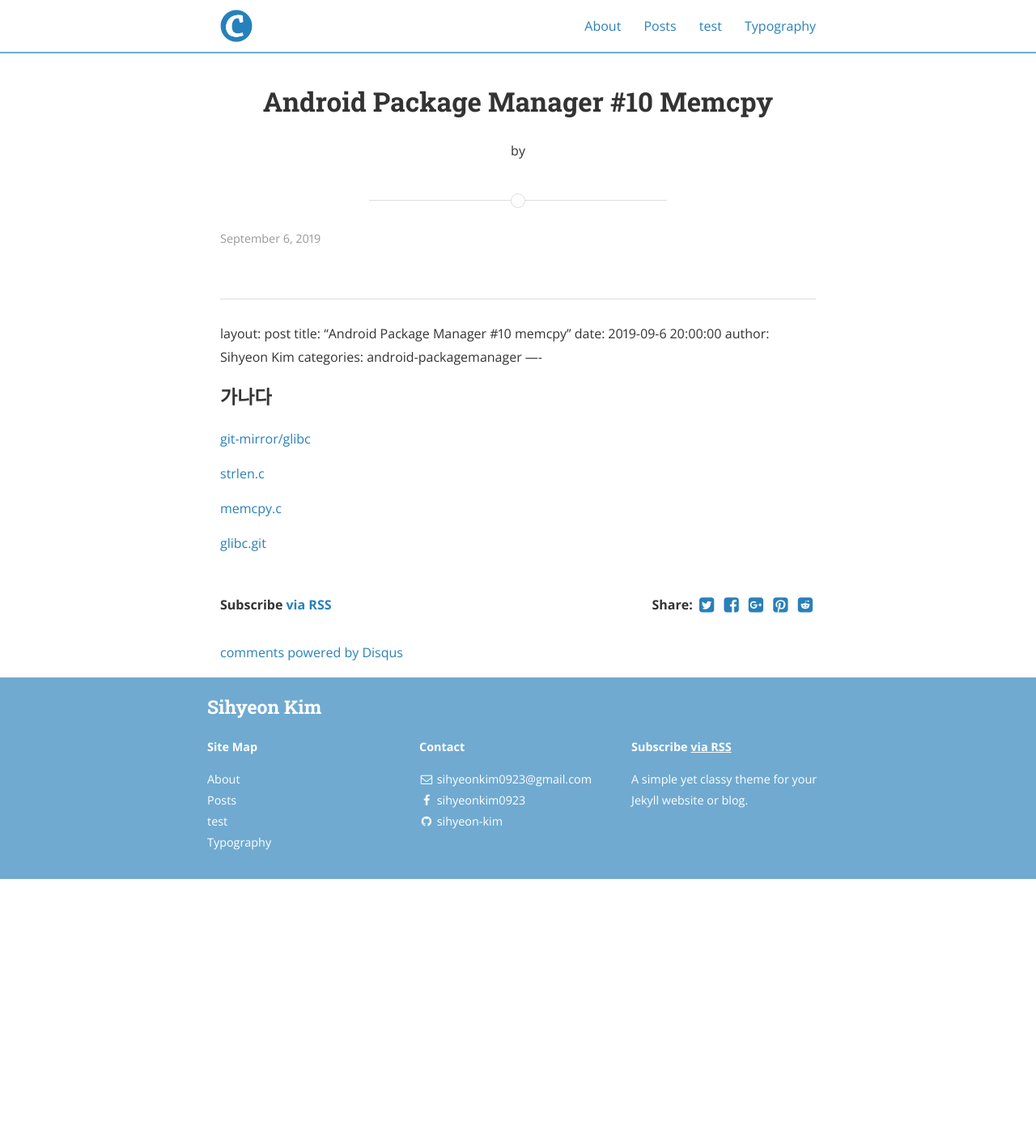
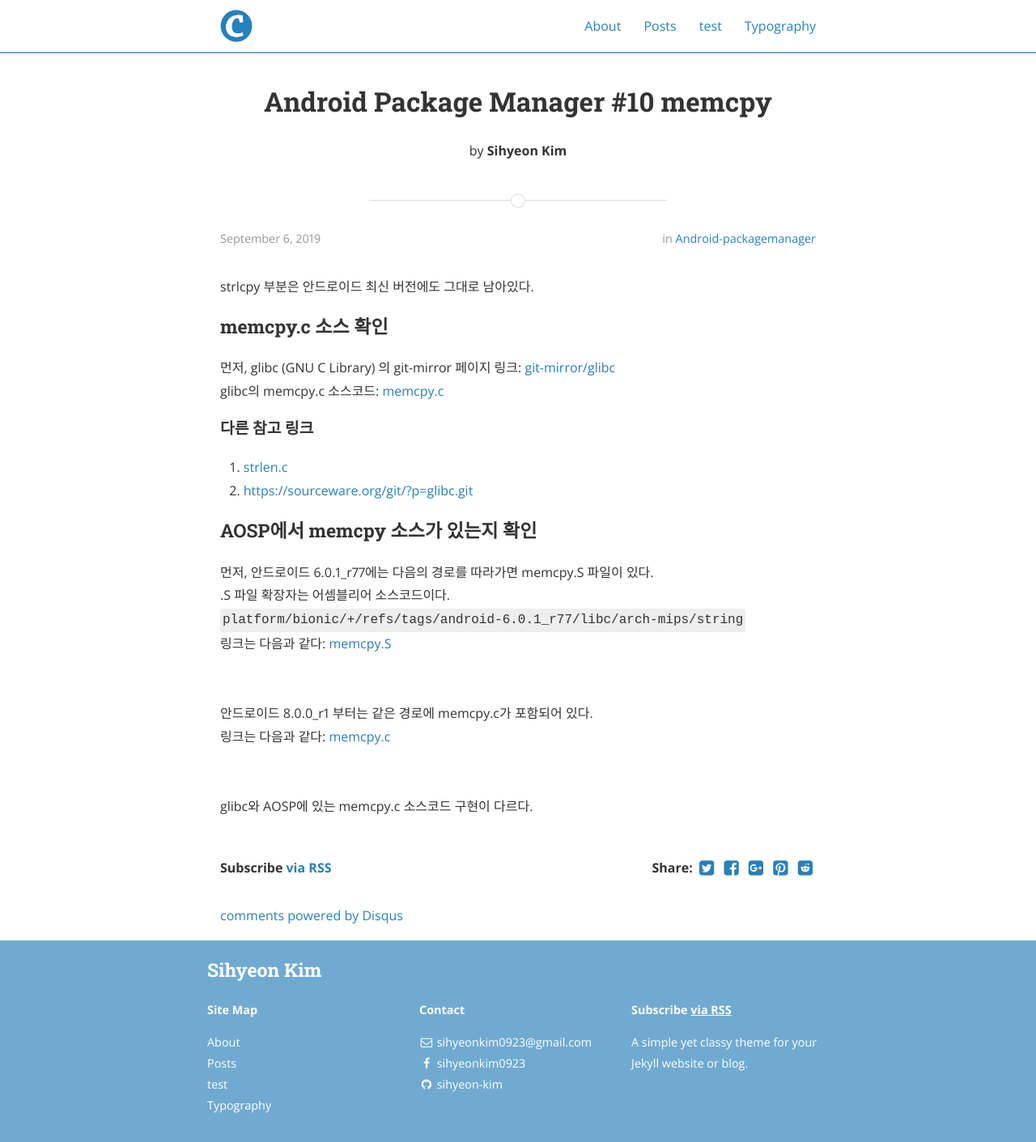
Before and after one commit to sihyeon-kim/sihyeon-kim.github.io, a Jekyll site: the page built from _posts/2019-09-06-Android-Package-Manager-#10-memcpy.markdown, in a window 1280 px wide. Shown: the whole page at 81% size. Built offline with Jekyll 4.4.1, drawn with Linux system fonts in a browser that asks for light colours; nearby versions of some CDN libraries; our own code applies the rules of GitHub Pages for plain Markdown files; comment, search, counter and statistics services are not loaded; before the commit the page ends 1086 px from its top, so only the background shows below that.

Commit message:
Update 2019-09-06-Android-Package-Manager-#10-memcpy.markdown

```diff
--- a/_posts/2019-09-06-Android-Package-Manager-#10-memcpy.markdown
+++ b/_posts/2019-09-06-Android-Package-Manager-#10-memcpy.markdown
@@ -1,17 +1,35 @@
-----
+---
 layout: post
 title: "Android Package Manager #10 memcpy"
 date: 2019-09-6 20:00:00
 author: Sihyeon Kim
 categories: android-packagemanager
-----
+---
 
-### 가나다
+strlcpy 부분은 안드로이드 최신 버전에도 그대로 남아있다.
 
-[git-mirror/glibc](https://github.molgen.mpg.de/git-mirror/glibc)
+### memcpy.c 소스 확인
 
-[strlen.c](https://github.molgen.mpg.de/git-mirror/glibc/blob/master/string/strlen.c)
+먼저, glibc (GNU C Library) 의 git-mirror 페이지 링크: [git-mirror/glibc](https://github.molgen.mpg.de/git-mirror/glibc)
+glibc의 memcpy.c 소스코드: [memcpy.c](https://github.molgen.mpg.de/git-mirror/glibc/blob/master/sysdeps/tile/tilegx/memcpy.c)
 
-[memcpy.c](https://github.molgen.mpg.de/git-mirror/glibc/blob/master/sysdeps/tile/tilegx/memcpy.c)
+#### 다른 참고 링크
 
-[glibc.git](https://sourceware.org/git/?p=glibc.git)
+1. [strlen.c](https://github.molgen.mpg.de/git-mirror/glibc/blob/master/string/strlen.c)
+2. [https://sourceware.org/git/?p=glibc.git](https://sourceware.org/git/?p=glibc.git)
+
+### AOSP에서 memcpy 소스가 있는지 확인
+
+먼저, 안드로이드 6.0.1_r77에는 다음의 경로를 따라가면 memcpy.S 파일이 있다.
+.S 파일 확장자는 어셈블리어 소스코드이다.
+`platform/bionic/+/refs/tags/android-6.0.1_r77/libc/arch-mips/string`
+링크는 다음과 같다: [memcpy.S](https://android.googlesource.com/platform/bionic/+/refs/tags/android-6.0.1_r77/libc/arch-mips/string)
+
+<br>
+
+안드로이드 8.0.0_r1 부터는 같은 경로에 memcpy.c가 포함되어 있다.
+링크는 다음과 같다: [memcpy.c](https://android.googlesource.com/platform/bionic/+/refs/tags/android-8.0.0_r1/libc/arch-mips/string/)
+
+<br>
+
+glibc와 AOSP에 있는 memcpy.c 소스코드 구현이 다르다.
```
